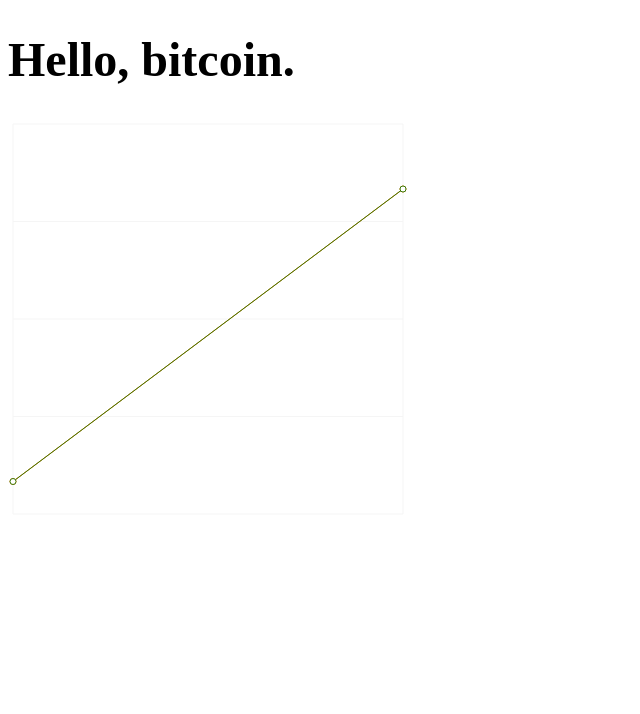
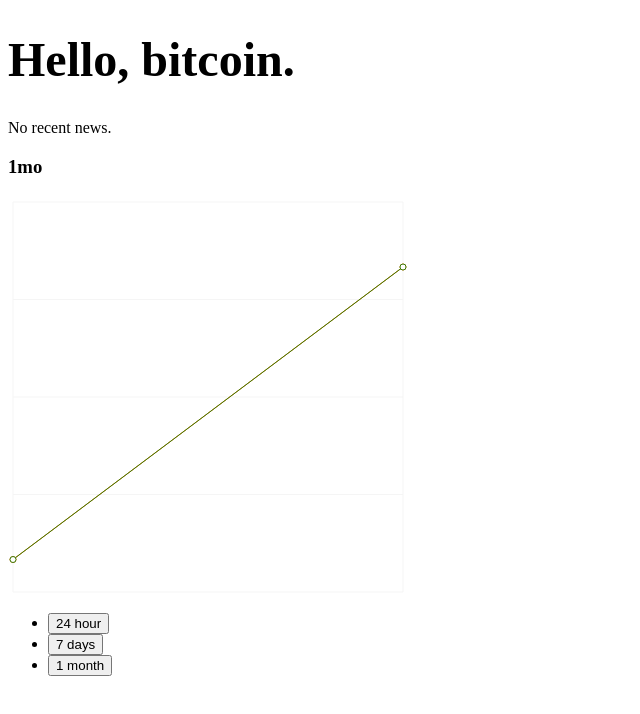
Before and after one commit to maruseyaro/bitcoin, a React app: page / in a window 1280 px wide. Shown: the top 714 px of the page, without its empty margins (0-640 px from the left). Built offline with nearby package versions, Linux system fonts and the light colour scheme.

Commit message:
Start separating into components.

```diff
--- /dev/null
+++ b/src/LatestPosts.tsx
@@ -0,0 +1,35 @@
+export default function LatestPosts({ posts }: Props) {
+  if (posts.length === 0) {
+    return <>No recent news.</>;
+  }
+
+  return (
+    <ol>
+      {posts.map((post, index) => (
+        <li key={index}>
+          <Post {...post} />
+        </li>
+      ))}
+    </ol>
+  );
+}
+
+function Post({ title, link }: PostProps) {
+  return (
+    <article>
+      <h1>{title}</h1>
+      <a href={link} rel="noopener noreferrer">
+        {link}
+      </a>
+    </article>
+  );
+}
+
+interface Props {
+  posts: PostProps[];
+}
+
+interface PostProps {
+  title: string;
+  link: string;
+}
--- /dev/null
+++ b/src/PriceGraph.tsx
@@ -0,0 +1,59 @@
+import { useState } from "react";
+import { LineChart, CartesianGrid, Line } from "recharts";
+
+export default function PriceGraph() {
+  const [viewMode, setViewMode] = useState<ViewMode>("1mo");
+
+  const data = [
+    {
+      uv: 1,
+      pv: 1,
+    },
+    {
+      uv: 10,
+      pv: 10,
+    },
+  ];
+
+  const createHandleViewModeButtonClick = (viewMode: ViewMode) => () => {
+    setViewMode(viewMode);
+  };
+
+  return (
+    <section>
+      <h3>{viewMode}</h3>
+
+      <LineChart width={400} height={400} data={data}>
+        <CartesianGrid stroke="#f5f5f5" />
+        <Line type="monotone" dataKey="uv" stroke="#ff7300" yAxisId={0} />
+        <Line type="monotone" dataKey="pv" stroke="#387908" yAxisId={1} />
+      </LineChart>
+
+      <ul>
+        <li>
+          <button
+            type="button"
+            onClick={createHandleViewModeButtonClick("24h")}
+          >
+            24 hour
+          </button>
+        </li>
+        <li>
+          <button type="button" onClick={createHandleViewModeButtonClick("7d")}>
+            7 days
+          </button>
+        </li>
+        <li>
+          <button
+            type="button"
+            onClick={createHandleViewModeButtonClick("1mo")}
+          >
+            1 month
+          </button>
+        </li>
+      </ul>
+    </section>
+  );
+}
+
+type ViewMode = "24h" | "7d" | "1mo";
--- a/src/index.tsx
+++ b/src/index.tsx
@@ -2,7 +2,8 @@
 import { createStore, combineReducers } from "redux";
 import { Provider } from "react-redux";
 import styled from "styled-components";
-import { LineChart, CartesianGrid, Line } from "recharts";
+import LatestPosts from "./LatestPosts";
+import PriceGraph from "./PriceGraph";
 
 const reducer = combineReducers({
   noop: (x = 1) => x,
@@ -14,90 +15,12 @@
   font-size: 48px;
 `;
 
-function Chart() {
-  const data = [
-    {
-      uv: 1,
-      pv: 1,
-    },
-    {
-      uv: 10,
-      pv: 10,
-    },
-  ];
-
-  return (
-    <LineChart width={400} height={400} data={data}>
-      <CartesianGrid stroke="#f5f5f5" />
-      <Line type="monotone" dataKey="uv" stroke="#ff7300" yAxisId={0} />
-      <Line type="monotone" dataKey="pv" stroke="#387908" yAxisId={1} />
-    </LineChart>
-  );
-}
-
-async function fetchLatestPosts() {
-  const url = "https://news.bitcoin.com/feed/";
-  const res = await fetch(url);
-  const text = await res.text();
-
-  const parser = new DOMParser();
-
-  const doc = parser.parseFromString(text, "application/xml");
-  const items = doc.querySelectorAll("item");
-
-  let posts = [];
-
-  const min = Math.min(items.length, 4);
-
-  for (let i = 0; i < min; i++) {
-    const item = items[i];
-    const post = {
-      title: item.querySelector("title")?.textContent,
-      link: item.querySelector("link")?.textContent,
-    };
-
-    posts.push(post);
-  }
-
-  return posts;
-}
-
-// {"price":29546,"stamp":1643430240}
-async function fetchBitcoinCurrentPrice() {
-  const url = "https://index-api.bitcoin.com/api/v0/cash/price/usd";
-  const res = await fetch(url);
-  const json = await res.json();
-
-  console.log(json);
-
-  return json;
-}
-
-/*
-
-[
-    [
-        "2017-01-01T00:00:00.000Z",
-        96760
-    ],
-*/
-
-// https://github.com/bitcoin-portal/index-api-docs#historic-index-values
-async function fetchBitcoinHistory() {
-  const url = "https://index-api.bitcoin.com/api/v0/history";
-  const res = await fetch(url);
-  const json = await res.json();
-
-  console.log(json);
-
-  return json;
-}
-
 function App() {
   return (
     <>
       <Title>Hello, bitcoin.</Title>
-      <Chart />
+      <LatestPosts posts={[]} />
+      <PriceGraph />
     </>
   );
 }
```
Also changed, not shown: src/BitcoinApi.ts (added, +57 -0 lines).
